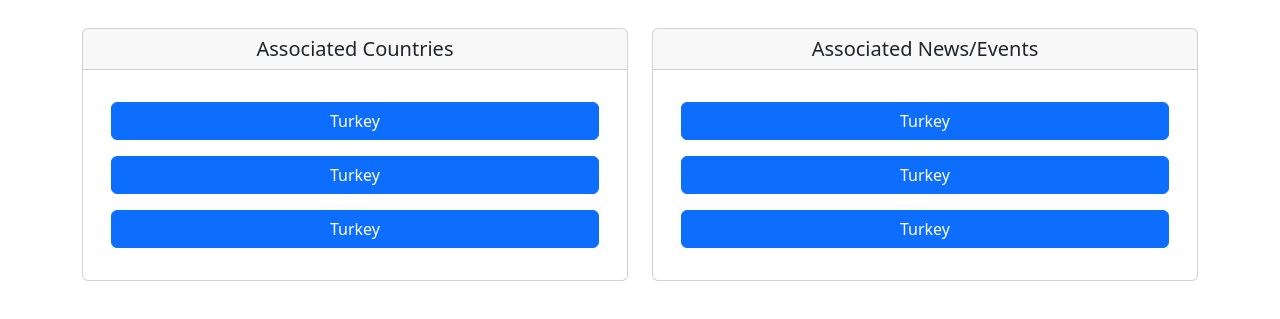
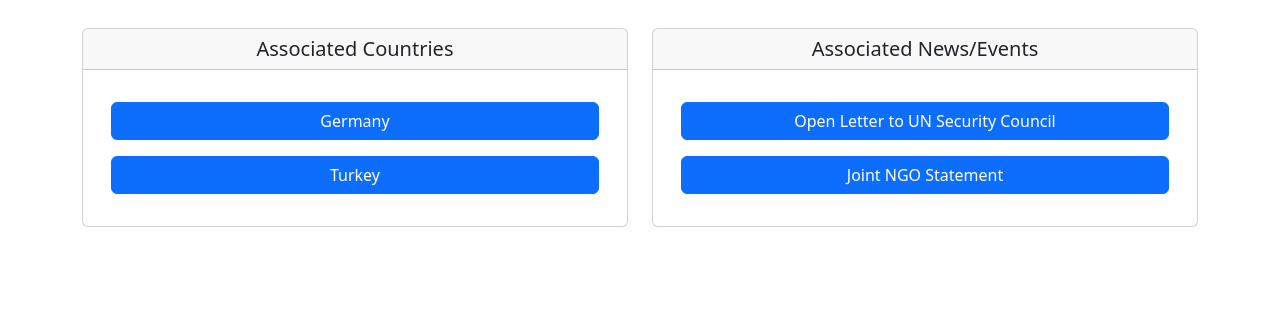
Before and after one commit to anishm31/Syrian-Refugee-Crisis, a React (Create React App) app: page /charities/UNICEF in a window 1280 px wide. Shown: the part 885-1204 px from the top of the page. After the commit the page ends 1160 px from the top, so only its background shows below. Built offline with nearby package versions, Linux system fonts and the light colour scheme.

Commit message:
finished charity page relevant instances with proper routing

```diff
--- a/src/Components/CharityInstancePage.js
+++ b/src/Components/CharityInstancePage.js
@@ -51,43 +51,15 @@
                         <Card>
                             <Card.Header as="h5">Associated Countries</Card.Header>
                             <Card.Body>
-                            <Container className="my-3">
-                                <Link
-                                    to={`/countries/Turkey`}
-                                >
-                                    <Button
-                                        variant="primary"
-                                        className="btn w-100"
-                                    >
-                                    Turkey
+                                {charity.associatedCountries && charity.associatedCountries.map((country, index) => (
+                                <Container key={index} className="my-3">
+                                    <Link to={country.link}>
+                                    <Button variant="primary" className="btn w-100">
+                                        {country.name}
                                     </Button>
                                     </Link>
                                 </Container>
-                            <Container className="my-3">
-                                <Link
-                                    to={`/countries/Turkey`}
-                                >
-                                    <Button
-                                        variant="primary"
-                                        className="btn w-100"
-                                    >
-                                    Turkey
-                                    </Button>
-                                </Link>
-                            </Container>
-                            <Container className="my-3">
-                                <Link
-                                    to={`/countries/Turkey`}
-                                >
-                                    <Button
-                                        variant="primary"
-                                        className="btn w-100"
-                                    >
-                                    Turkey
-                                    </Button>
-                                </Link>
-                            </Container>
-
+                                ))}
                             </Card.Body>
                         </Card>
                     </Col>
@@ -95,43 +67,15 @@
                         <Card>
                             <Card.Header as="h5">Associated News/Events</Card.Header>
                             <Card.Body>
-                            <Container className="my-3">
-                                <Link
-                                    to={`/countries/Turkey`}
-                                >
-                                    <Button
-                                        variant="primary"
-                                        className="btn w-100"
-                                    >
-                                    Turkey
+                                {charity.associatedNewsEvents && charity.associatedNewsEvents.map((event, index) => (
+                                <Container key={index} className="my-3">
+                                    <Link to={event.link}>
+                                    <Button variant="primary" className="btn w-100">
+                                        {event.name}
                                     </Button>
                                     </Link>
                                 </Container>
-                            <Container className="my-3">
-                                <Link
-                                    to={`/countries/Turkey`}
-                                >
-                                    <Button
-                                        variant="primary"
-                                        className="btn w-100"
-                                    >
-                                    Turkey
-                                    </Button>
-                                </Link>
-                            </Container>
-                            <Container className="my-3">
-                                <Link
-                                    to={`/countries/Turkey`}
-                                >
-                                    <Button
-                                        variant="primary"
-                                        className="btn w-100"
-                                    >
-                                    Turkey
-                                    </Button>
-                                </Link>
-                            </Container>
-
+                                ))}
                             </Card.Body>
                         </Card>
                     </Col>
--- a/src/Components/CountryInstancePage.js
+++ b/src/Components/CountryInstancePage.js
@@ -42,7 +42,7 @@
                 <Row>
                     <Col>
                         <Card>
-                        <Card.Header as="h5">Associated Countries</Card.Header>
+                        <Card.Header as="h5">Associated Charities</Card.Header>
                         <Card.Body>
                             <Container className="my-3">
                                 <Link
--- a/src/Components/NewsEventsInstancePage.js
+++ b/src/Components/NewsEventsInstancePage.js
@@ -40,7 +40,7 @@
                 <Row>
                     <Col>
                         <Card>
-                        <Card.Header as="h5">Associated Countries</Card.Header>
+                        <Card.Header as="h5">Associated Charities</Card.Header>
                         <Card.Body>
                             <Container className="my-3">
                                 <Link
@@ -84,7 +84,7 @@
                     </Col>
                     <Col>
                         <Card>
-                        <Card.Header as="h5">Associated News/Events</Card.Header>
+                        <Card.Header as="h5">Associated Countries</Card.Header>
                         <Card.Body>
                             <Container className="my-3">
                                 <Link
--- a/src/model_data/charity_db.json
+++ b/src/model_data/charity_db.json
@@ -22,7 +22,27 @@
         "Balzan Prize"
       ],
       "website": "https://www.unhcr.org"
-    }
+    },
+    "associatedCountries": [
+      {
+        "name": "Turkey",
+        "link": "/countries/Turkey"
+      },
+      {
+        "name": "Jordan",
+        "link": "/countries/Jordan"
+      }
+    ],
+    "associatedNewsEvents": [
+      {
+        "name": "Humanitarian Aid Shortage",
+        "link": "/news-and-events/NGOs%20warn:%20Humanitarian%20Aid%20Shortage%20amid%20Harsh%20Temperatures%20and%20rising%20cases%20of%20COVID-19"
+      },
+      {
+        "name": "Joint NGO Statement",
+        "link": "/news-and-events/Joint%20NGO%20Statement%20Syria%20Cross-Border"
+      }
+    ]
   },
   {
     "name": "UNICEF",
@@ -47,7 +67,27 @@
         "DZI Seal-of-Approval"
       ],
       "website": "https://www.unicef.org/"
-    }
+    },
+    "associatedCountries": [
+      {
+        "name": "Germany",
+        "link": "/countries/Germany"
+      },
+      {
+        "name": "Turkey",
+        "link": "/countries/Turkey"
+      }
+    ],
+    "associatedNewsEvents": [
+      {
+        "name": "Open Letter to UN Security Council",
+        "link": "/news-and-events/Open%20Letter%20to%20the%20UN%20Security%20Council%20(June%2022nd,%202023)"
+      },
+      {
+        "name": "Joint NGO Statement",
+        "link": "/news-and-events/Joint%20NGO%20Statement%20Syria%20Cross-Border"
+      }
+    ]
   },
   {
     "name": "World Food Programme",
@@ -68,6 +108,26 @@
         "Nobel Peace Prize"
       ],
       "website": "https://www.wfp.org/"
-    }
+    },
+    "associatedCountries": [
+      {
+        "name": "Jordan",
+        "link": "/countries/Jordan"
+      },
+      {
+        "name": "Germany",
+        "link": "/countries/Germany"
+      }
+    ],
+    "associatedNewsEvents": [
+      {
+        "name": "Joint NGO Statement",
+        "link": "/news-and-events/Joint%20NGO%20Statement%20Syria%20Cross-Border"
+      },
+      {
+        "name": "Humanitarian Aid Shortage",
+        "link": "/news-and-events/NGOs%20warn:%20Humanitarian%20Aid%20Shortage%20amid%20Harsh%20Temperatures%20and%20rising%20cases%20of%20COVID-19"
+      }
+    ]
   }
 ]
```
Also changed, not shown: 1 other file (tests, documents, lock files or other folders). Lines whose indentation alone changed are shown as unchanged.
